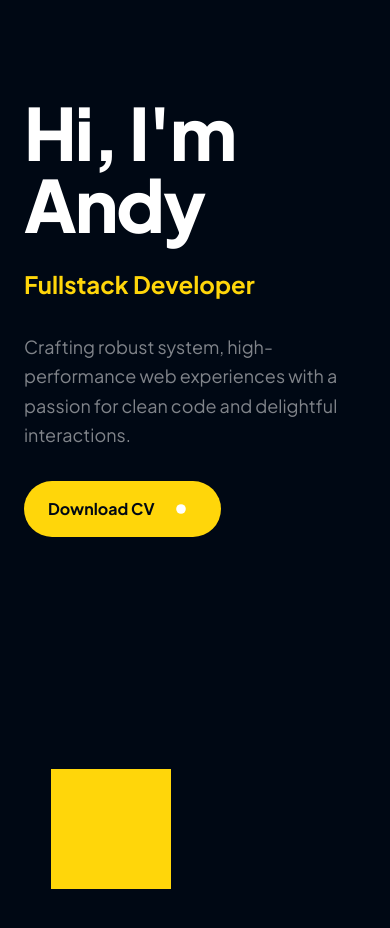
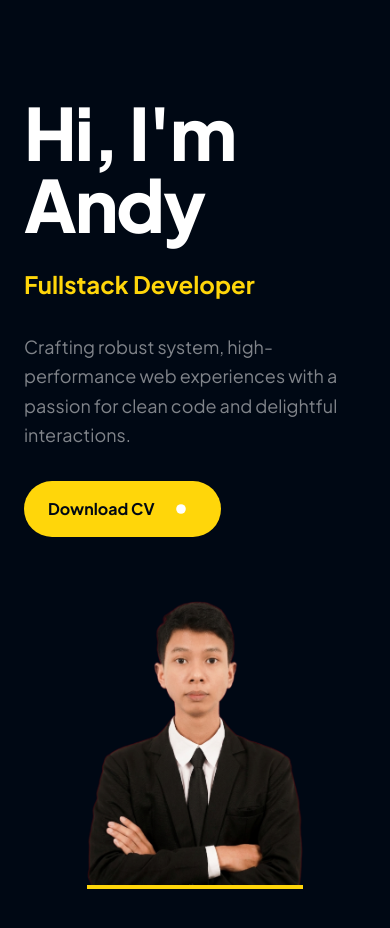
Before and after one commit to Vilamuzz/Portfolio, a Vue app: page / in a window 390 px wide. Shown: the top 928 px of the page. Built offline with nearby package versions, Linux system fonts and the light colour scheme.

Commit message:
fix scroll bug

```diff
--- a/src/pages/HomePage.vue
+++ b/src/pages/HomePage.vue
@@ -31,6 +31,7 @@ const { animateProjects } = useProjectAnimation();
 
 let lenis = null;
 let rafId = null;
+let ctx = null;
 
 const initAnimations = () => {
   animateHero();
@@ -56,34 +57,25 @@ onMounted(() => {
   };
   rafId = requestAnimationFrame(raf);
 
-  // Initialize GSAP ScrollTrigger with Lenis proxy
+  // Initialize GSAP ScrollTrigger
   gsap.registerPlugin(ScrollTrigger);
-  ScrollTrigger.scrollerProxy("body", {
-    scrollTop(value) {
-      return arguments.length ? lenis.scrollTo(value) : lenis.scroll;
-    },
-    getBoundingClientRect() {
-      return {
-        top: 0,
-        left: 0,
-        width: window.innerWidth,
-        height: window.innerHeight,
-      };
-    },
-    pinType: document.body.style.transform ? "transform" : "fixed",
-  });
 
   lenis.on("scroll", ScrollTrigger.update);
   gsap.ticker.add(ScrollTrigger.update);
 
-  // Run animations
-  initAnimations();
+  // Wrap all animations in a context for proper cleanup in SPAs
+  ctx = gsap.context(() => {
+    initAnimations();
+  });
 });
 
 onUnmounted(() => {
   if (rafId) cancelAnimationFrame(rafId);
   if (lenis) lenis.destroy();
-  ScrollTrigger.getAll().forEach((trigger) => trigger.kill());
+  gsap.ticker.remove(ScrollTrigger.update);
+
+  // Revert all GSAP animations and ScrollTriggers created in this context
+  if (ctx) ctx.revert();
 });
 </script>
 
@@ -166,14 +158,12 @@ onUnmounted(() => {
 
             <!-- Hero Image -->
             <div id="hero-card" class="shrink-0 relative opacity-0 translate-y-15">
-              <!-- Image container with bottom border to anchor it -->
-              <div class="relative w-72 h-72 lg:w-80 lg:h-96 flex items-end">
-                <!-- <img
-                  src="/me.png"
+              <div class="relative w-auto h-72 lg:w-80 lg:h-96 flex items-end justify-center">
+                <img
+                  src="@/assets/img/me.png"
                   alt="Andy Vilamuzz"
-                  class="w-full h-full object-cover rounded-t-3xl border-b-4 border-primary shadow-2xl"
-                /> -->
-                <div class="w-30 h-30 bg-primary"></div>
+                  class="relative z-10 w-auto h-full object-cover border-b-4 border-primary pointer-events-none"
+                />
               </div>
             </div>
           </div>
@@ -350,7 +340,7 @@ onUnmounted(() => {
             <div class="absolute inset-0 w-full h-full">
               <div :class="['background absolute inset-0 w-full h-full', item.bgClass]"></div>
               <div
-                class="content absolute inset-0 w-full h-full flex flex-col justify-center px-32 z-10"
+                class="content absolute inset-0 w-full h-full flex flex-col justify-end px-32 pb-[15%] z-10"
               >
                 <div class="overflow-hidden mb-6">
                   <h3 class="expertise-item-title text-3xl font-bold inline-block">
```
Also changed, not shown: src/assets/img/me.png.
